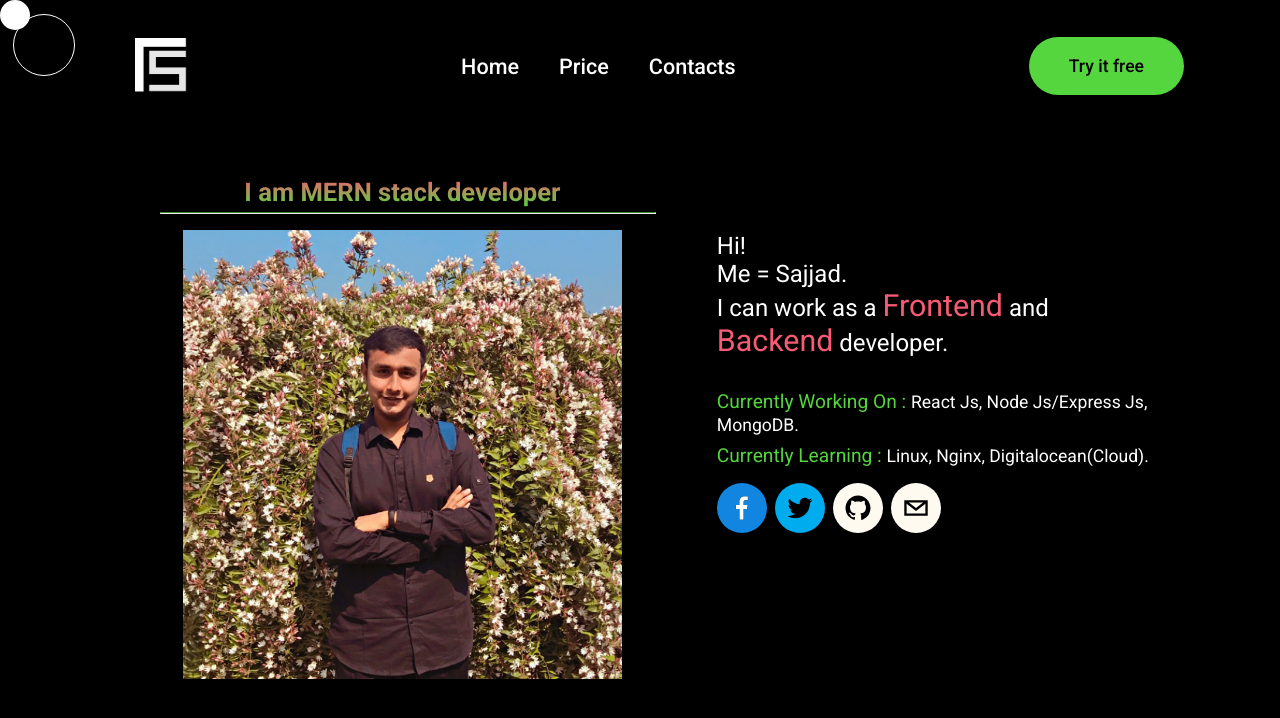
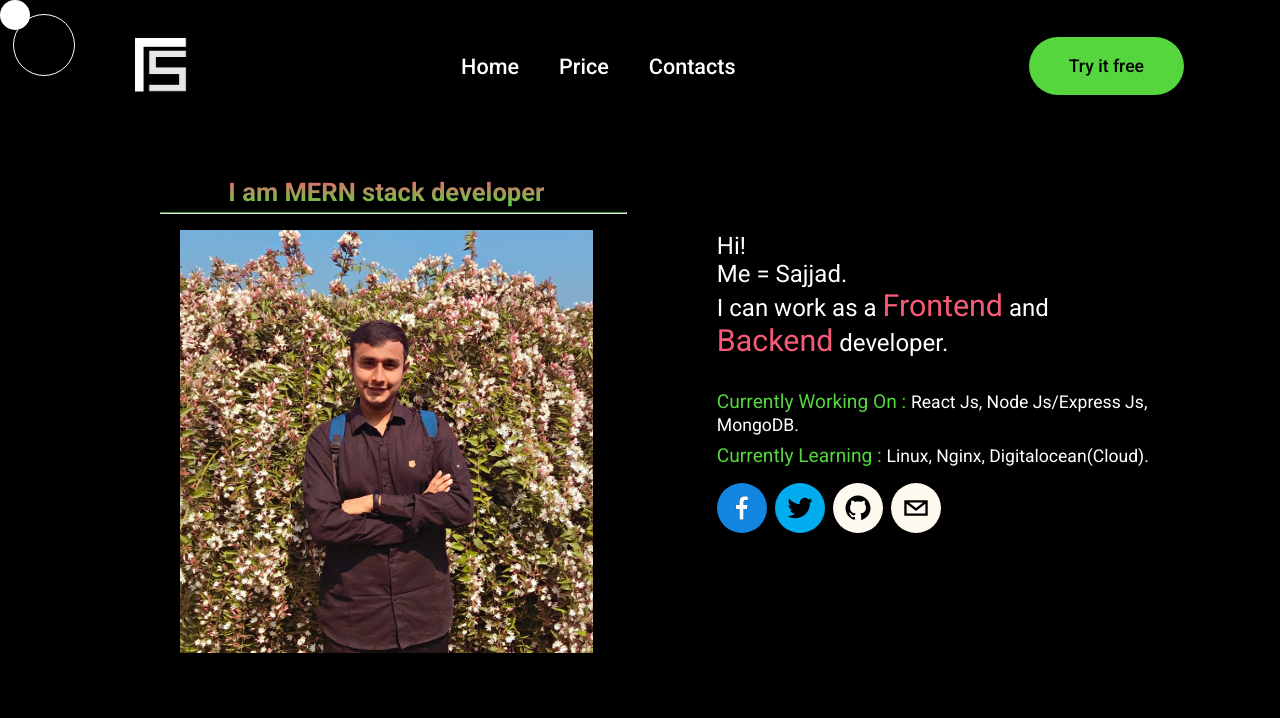
Before and after one commit to sajjad960/Findsajjad_Website-Reactjs-Frontend, a React (Create React App) app: page /me in a window 1280 px wide. Shown: the top 718 px of the page. Built offline with nearby package versions, Linux system fonts and the light colour scheme.

Commit message:
initail release

```diff
--- a/src/components/Hero.js
+++ b/src/components/Hero.js
@@ -181,6 +181,11 @@ const Wrapper = styled.div`
        margin-left: 5rem;
     }
 
+    .svgcontainer {
+        width: 100%;
+       position: relative;
+    }
+
     }
 
     //600px
@@ -190,16 +195,21 @@ const Wrapper = styled.div`
 
       .text_area {
        width: 80%;
-       margin-left: 3rem;
+       margin-left: 1rem;
        margin-top: 7rem;
         &_heading {
-            font-size: 2rem;
+            font-size: 1.7rem;
         }
     }
     .animation_area {
         width: 90%;
         margin-top: -3rem;
-       margin-left: 5rem;
+       margin-left: .5rem;
+    }
+
+    .svgcontainer {
+        width: 100%;
+       position: relative;
     }
 
     }
--- a/src/components/MeCard.js
+++ b/src/components/MeCard.js
@@ -74,6 +74,7 @@ const Wrapper = styled.div`
     .photo_area {
 
         text-align: center;
+        margin-right: 2rem;
     }
     .me {
         width: 55%;
@@ -255,7 +256,9 @@ const Wrapper = styled.div`
 
             .me {
                 width: 100%;
+
                 padding: .5rem;
+
             }
         }
 
--- a/src/components/Sidebar.js
+++ b/src/components/Sidebar.js
@@ -4,12 +4,13 @@ import { useGlobalContext } from '../context/globalContext';
 import { FaTimes } from 'react-icons/fa';
 import {links} from '../Data/constant'
 import logo from '../assets/img/logo.png'
-import { Link } from 'react-router-dom';
+import { Link, useLocation } from 'react-router-dom';
 import { TryFreeBtn } from '.';
 
 
 export const Sidebar = () => {
 const { isSidebarOpen, closeSidebar } = useGlobalContext();
+const location = useLocation()
 
     return (
         <SidebarContainer>
@@ -27,17 +28,33 @@ const { isSidebarOpen, closeSidebar } = useGlobalContext();
             </button>
           </div>
           <ul className="links">
+          {
+            location.pathname !== '/' ? <li >
+            <Link className='nav-area_link' onClick={closeSidebar} key='home' to='/'>Home</Link>
+            </li> : ''
+          }
+
             {links.map((link) => {
               const { id, text, url } = link;
-              return (
-                <li key={id} onClick={closeSidebar}>
-                  <Link to={url}>{text}</Link>
-                </li>
-              );
+
+              if(location.pathname !== url) {
+                  return (
+                    <li key={id} onClick={closeSidebar}>
+                    <Link to={url}>{text}</Link>
+                  </li>
+                  )
+              } else {
+                  return ''
+              }
+
+
             })}
-            <li>
 
-            </li>
+            {
+                location.pathname === '/' ? <li >
+                <a className='nav-area_link' onClick={closeSidebar}>Projects</a>
+                </li> : ''
+            }
           </ul>
 
           <div className='try_free_btn'>
@@ -55,6 +72,7 @@ const SidebarContainer = styled.div`
   position: relative;
   z-index: 50000;
   font-size: 1.8rem;
+
   .sidebar-header {
     display: flex;
     justify-content: space-between;
@@ -119,7 +137,7 @@ const SidebarContainer = styled.div`
 
   .try_free_btn {
       position: absolute;
-      bottom: 20%;
+      bottom: 15%;
       left: 30%;
   }
 
@@ -128,4 +146,12 @@ const SidebarContainer = styled.div`
       display: none;
     }
   }
+
+  @media screen and (min-width: 900px) {
+    .try_free_btn {
+      position: absolute;
+      bottom: 10%;
+      left: 30%;
+  }
+
 `;
```
